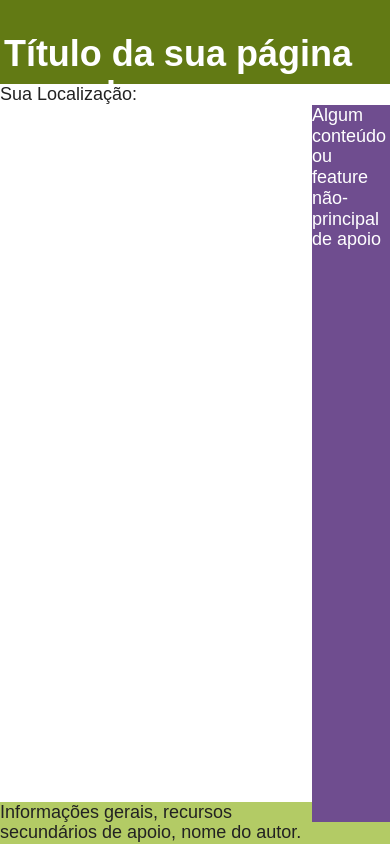
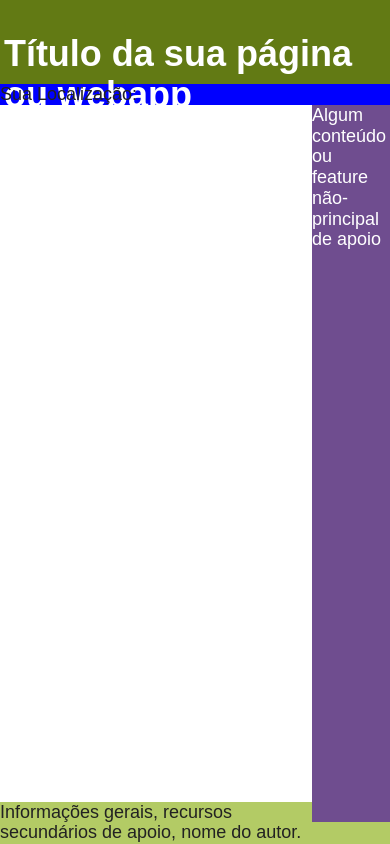
Before and after one commit to VictorGazzinelli/projeto-frontend, a website built with Parcel: page index.html in a window 390 px wide. Built offline with nearby package versions, Linux system fonts and the light colour scheme; no server answers.

Commit message:
Add breakpoint feature

```diff
--- a/index.html
+++ b/index.html
@@ -28,7 +28,7 @@
     <nav>Menu de navegação principal</nav>
     </header>
     <main>
-    <section>
+    <section class="colorChange">
       <div>
         <span id="geolocationInputLabel"> Sua Localização: </span>
         <span id="geolocationInput"></span>
--- a/sass/layout/_l-elements.scss
+++ b/sass/layout/_l-elements.scss
@@ -7,3 +7,10 @@ section.main-feature {
   width: 80vw;
   height: 85vh;
 }
+section.colorChange{
+  background-color:red;
+
+  @include breakpoint(mobile){
+    background-color:blue;
+  }
+}
```
